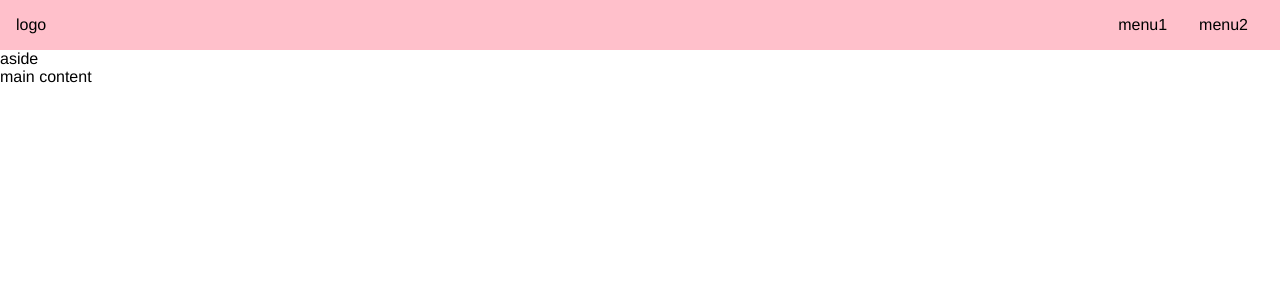
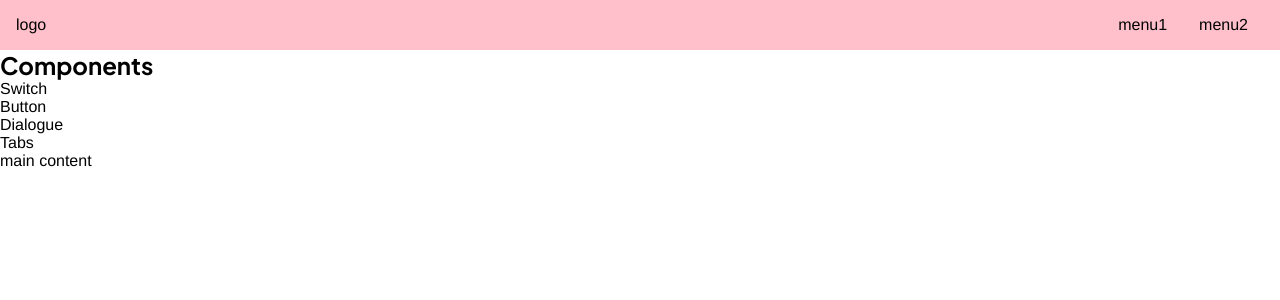
Before and after one commit to L-Qichen/ease-UI, a Vue app: page /#/doc in a window 1280 px wide. Shown: the top 300 px of the page. Built offline with nearby package versions, Linux system fonts and the light colour scheme; a web font is replaced by a local one.

Commit message:
Initialized aside html

```diff
--- a/src/views/Doc.vue
+++ b/src/views/Doc.vue
@@ -1,7 +1,23 @@
 <template>
   <topnav />
   <div class="content">
-    <aside>aside</aside>
+    <aside>
+      <h2>Components</h2>
+      <ol>
+        <li>
+          <router-link to="/doc/switch">Switch</router-link>
+        </li>
+        <li>
+          <router-link to="/doc/button">Button</router-link>
+        </li>
+        <li>
+          <router-link to="/doc/dialogue">Dialogue</router-link>
+        </li>
+        <li>
+          <router-link to="/doc/tabs">Tabs</router-link>
+        </li>
+      </ol>
+    </aside>
     <main>main content</main>
   </div>
 </template>
--- a/src/views/Home.vue
+++ b/src/views/Home.vue
@@ -6,7 +6,7 @@
       <h2>A perfect Vue UI library.</h2>
       <p class="actions">
         <a href="">Github</a>
-        <a href="">Start</a>
+        <router-link to="/doc">Get Started</router-link>
       </p>
     </div>
   </div>
```
